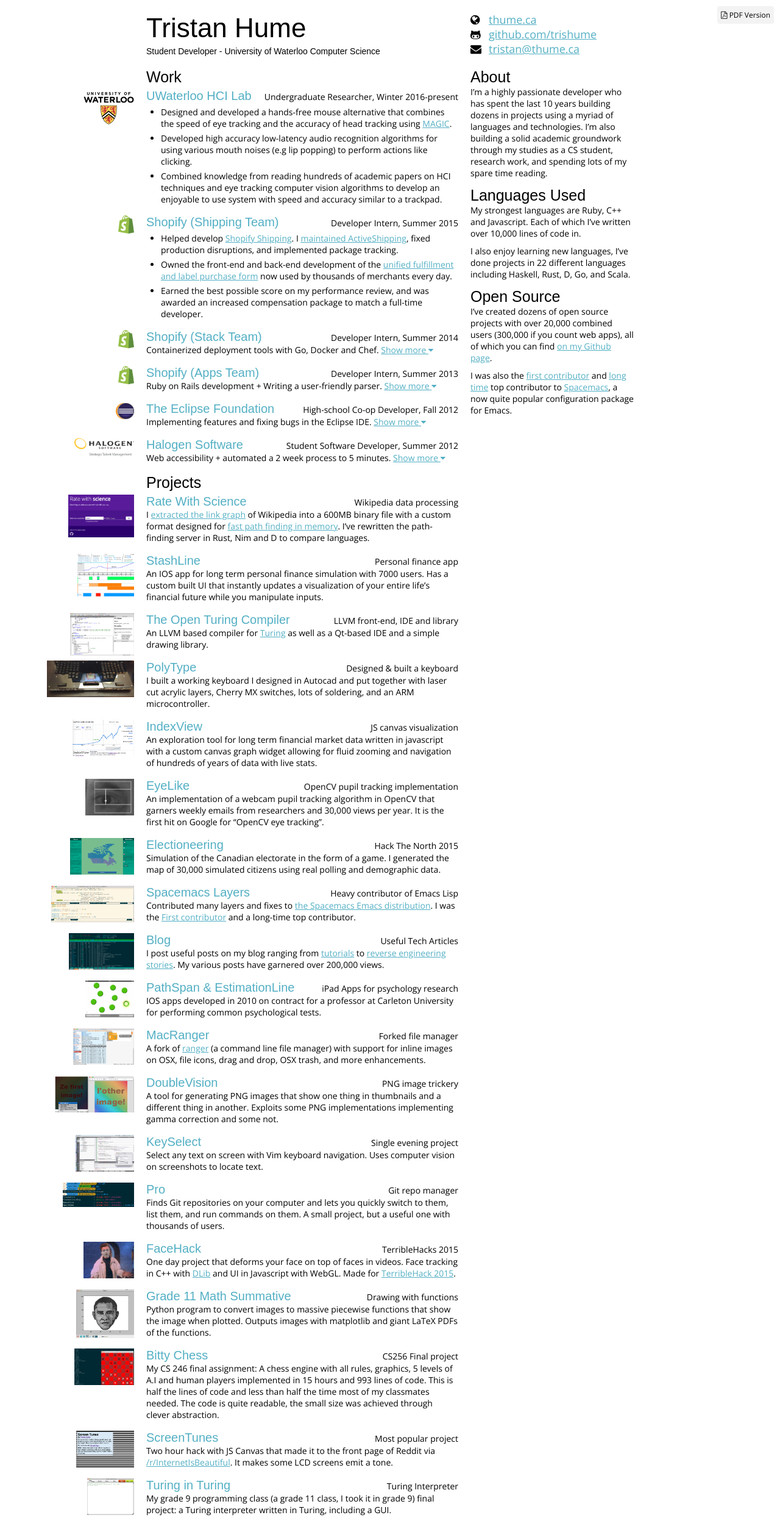
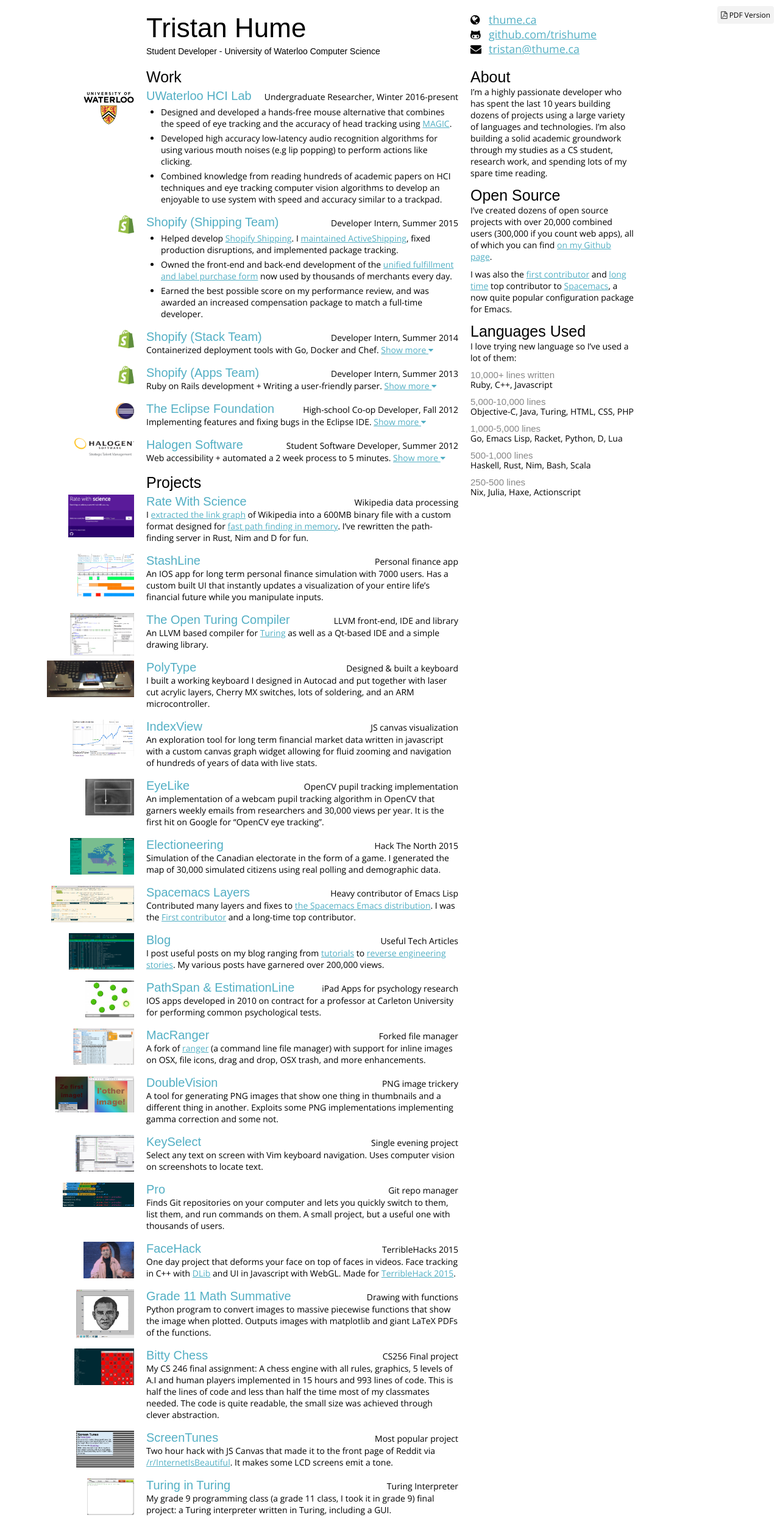
Before and after one commit to trishume/resume, a Jekyll site: the page built from index.html, in a window 1280 px wide. Shown: the whole page at 61% size. Built offline with Jekyll 4.4.1, drawn with Linux system fonts in a browser that asks for light colours; nearby versions of some CDN libraries; some web fonts are replaced.

Commit message:
Small tweaks

```diff
--- a/_data/resume.yml
+++ b/_data/resume.yml
@@ -69,7 +69,7 @@
     image: rws.png
     image-height: 70
     desc: |
-      I [extracted the link graph](https://github.com/trishume/wikicrush) of Wikipedia into a 600MB binary file with a custom format designed for [fast path finding in memory](https://github.com/trishume/ratewithscience). I've rewritten the path-finding server in Rust, Nim and D to compare languages.
+      I [extracted the link graph](https://github.com/trishume/wikicrush) of Wikipedia into a 600MB binary file with a custom format designed for [fast path finding in memory](https://github.com/trishume/ratewithscience). I've rewritten the path-finding server in Rust, Nim and D for fun.
   - name: StashLine
     link: http://thume.ca/stashline/
     title: Personal finance app
--- a/_data/sidebar.yml
+++ b/_data/sidebar.yml
@@ -2,21 +2,32 @@
   - &about
     title: About
     content: |
-      I’m a highly passionate developer who has spent the last 10 years building dozens in projects using a myriad of languages and technologies. I’m also building a solid academic groundwork through my studies as a CS student, research work, and spending lots of my spare time reading.
-  - &languages
-    title: Languages Used
-    content: |
-      My strongest languages are Ruby, C++ and Javascript.
-      Each of which I've written over 10,000 lines of code in.
-
-      I also enjoy learning new languages, I've done projects in 22
-      different languages including Haskell, Rust, D, Go, and Scala.
+      I’m a highly passionate developer who has spent the last 10 years building dozens of projects using a large variety of languages and technologies. I’m also building a solid academic groundwork through my studies as a CS student, research work, and spending lots of my spare time reading.
   - &opensource
     title: Open Source
     content: |
       I've created dozens of open source projects with over 20,000 combined users (300,000 if you count web apps), all of which you can find [on my Github page](//github.com/trishume).
 
       I was also the [first contributor](https://github.com/syl20bnr/spacemacs/blob/master/doc/DOCUMENTATION.org#first-times) and [long time](https://github.com/syl20bnr/spacemacs/commits?author=trishume&page=1) top contributor to [Spacemacs](https://github.com/syl20bnr/spacemacs), a now quite popular configuration package for Emacs.
+  - &languageslong
+    title: Languages Used
+    content: |
+      I love trying new language so I've used a lot of them:
+
+      ##### 10,000+ lines written
+      Ruby, C++, Javascript
+
+      ##### 5,000-10,000 lines
+      Objective-C, Java, Turing, HTML, CSS, PHP
+
+      ##### 1,000-5,000 lines
+      Go, Emacs Lisp, Racket, Python, D, Lua
+
+      ##### 500-1,000 lines
+      Haskell, Rust, Nim, Bash, Scala
+
+      ##### 250-500 lines
+      Nix, Julia, Haxe, Actionscript
 extra:
   - &skills
     title: Skills
@@ -36,25 +47,14 @@
       <img src="images/fullsize/indexview.png" height="30" />
       <img src="images/fullsize/electioneering.png" height="30" />
       <img src="images/fullsize/macranger.png" height="30" />
-  - &languageslong
+  - &languages
     title: Languages Used
     content: |
-      I love trying new language so I've used a lot of them:
+      My strongest languages are Ruby, C++ and Javascript.
+      Each of which I've written over 10,000 lines of code in.
 
-      ##### 10,000+ lines written
-      Ruby, C++, Javascript
-
-      ##### 5,000-10,000 lines
-      Objective-C, Java, Turing, HTML, CSS, PHP
-
-      ##### 1,000-5,000 lines
-      Go, Emacs Lisp, Racket, Python, D, Lua
-
-      ##### 500-1,000 lines
-      Haskell, Rust, Nim, Bash, Scala
-
-      ##### 250-500 lines
-      Nix, Julia, Haxe, Actionscript
+      I also enjoy learning new languages, I've done projects in 22
+      different languages including Haskell, Rust, D, Go, and Scala.
   - &reading
     title: Reading
     content: |
@@ -70,10 +70,10 @@
   # - *screenshots
   # - *anecdote
   # - *languages
-onepage: *mainlist
-  # - *about
+onepage:
+  - *about
   # - *reading
   # - *screenshots
   # - *anecdote
-  # - *languages
-  # - *moreproj
+  - *opensource
+  - *languages
--- a/style.scss
+++ b/style.scss
@@ -370,7 +370,8 @@
   }
   a {
     font-weight:inherit;
-    color:#000 !important;
+    // color:#000 !important;
+    text-decoration: none;
   }
 
   h3 a {
```
Also changed, not shown: 1 other file.
